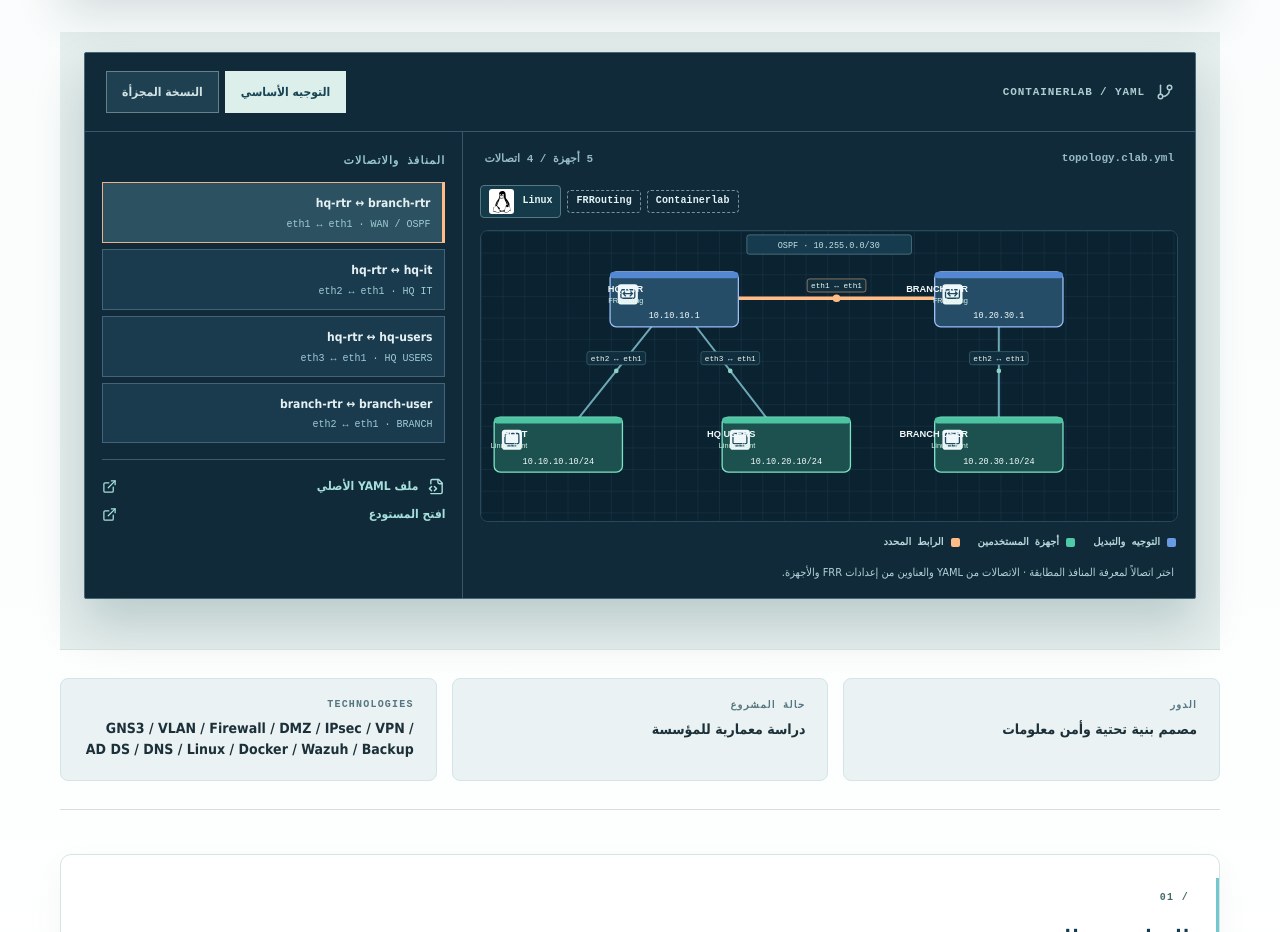
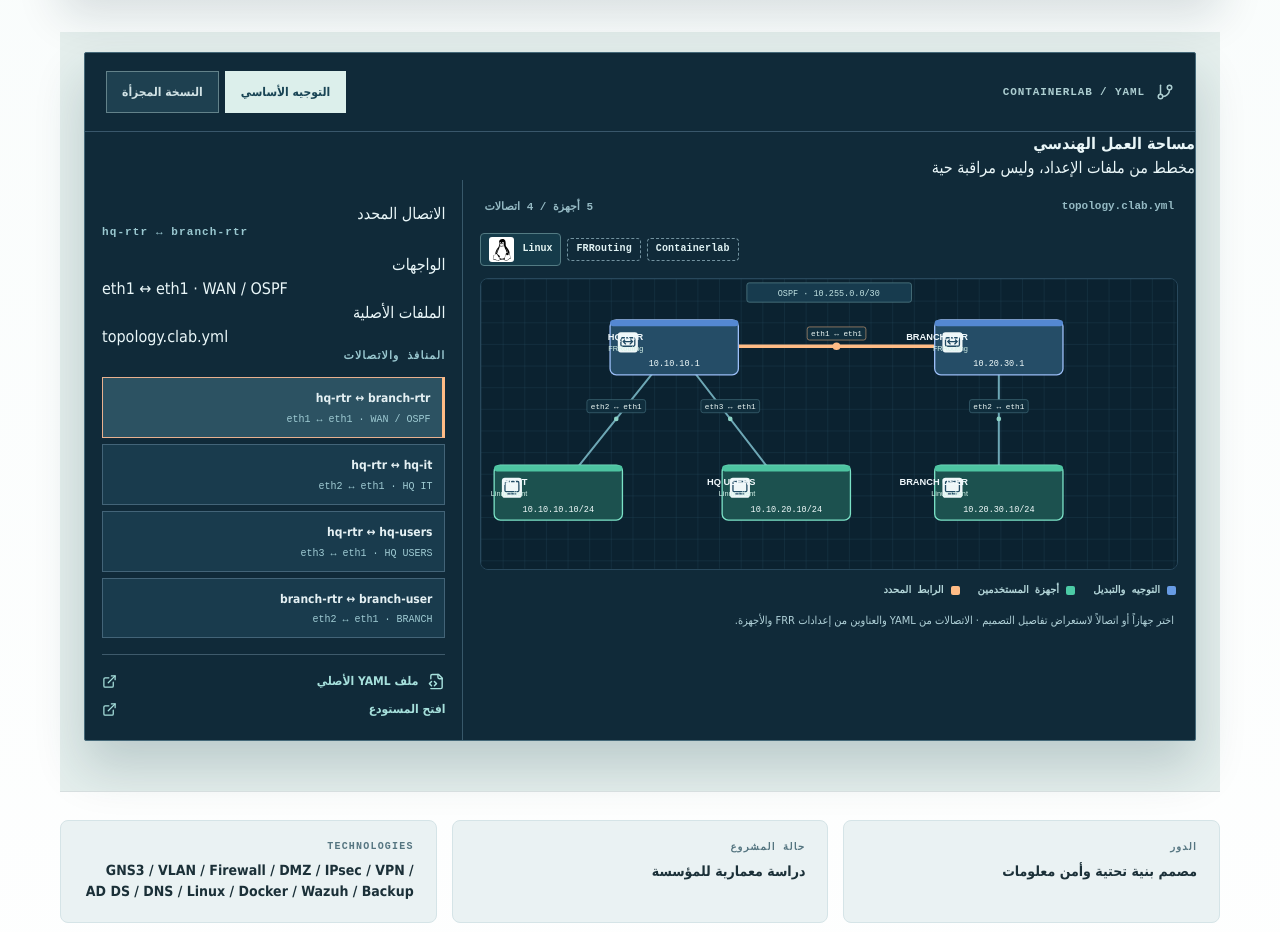
Before and after one commit to tahazitan/taha-zitane-portfolio, a Next.js app: page /ar/projects/enterprise-network-lab/ in a window 1280 px wide. Shown: the part 1306-2238 px from the top of the page. Built offline with nearby package versions, Linux system fonts and the light colour scheme.

Commit message:
feat: source-backed interactive network topology inspector

```diff
--- a/src/components/SourceTopology.tsx
+++ b/src/components/SourceTopology.tsx
@@ -1,5 +1,5 @@
 "use client";
-import {useState} from "react";
+import {useId,useState} from "react";
 import {ExternalLink,GitBranch,FileCode2} from "lucide-react";
 import TechnologyMarks from "./TechnologyMarks";
 import type {Locale} from "@/data/content";
@@ -46,6 +46,9 @@ const copy={
 export default function SourceTopology({locale,compact=false}:{locale:Locale;compact?:boolean}){
  const [mode,setMode]=useState<"base"|"secure">("base");
  const [active,setActive]=useState(0);
+ const [selectedNode,setSelectedNode]=useState<string|null>(null);
+ const rawId=useId();
+ const gridId="source-grid-"+rawId.replace(/:/g,"");
  const p=mode==="base"?base:secure,t=copy[locale];
  const nodes=new Map(p.nodes.map(n=>[n.id,n]));
  const address:Record<string,{role:string;addr:string;zone:string}>={
@@ -58,28 +61,39 @@ export default function SourceTopology({locale,compact=false}:{locale:Locale;com
   "branch-user":{role:mode==="secure"?"BRANCH / VLAN 30":"BRANCH",addr:"10.20.30.10/24",zone:"users"}
  };
  const wan=mode==="base"?"OSPF · 10.255.0.0/30":"OSPF · 172.16.255.0/30";
+ const ui={
+  en:{workspace:"ENGINEERING WORKSPACE",documentation:"CONFIGURATION-DEFINED / NOT LIVE TELEMETRY",selectDevice:"Click any device or link to inspect the architecture",device:"SELECTED EQUIPMENT",link:"SELECTED CONNECTION",ports:"Interfaces",address:"Address / segment",role:"Role",configuration:"Read source configuration",clear:"Show selected connection",source:"SOURCE OF TRUTH"},
+  fr:{workspace:"ATELIER D'INGÉNIERIE",documentation:"DÉFINI PAR LES CONFIGURATIONS / PAS DE TÉLÉMÉTRIE",selectDevice:"Sélectionnez un équipement ou une liaison pour inspecter l'architecture",device:"ÉQUIPEMENT SÉLECTIONNÉ",link:"LIAISON SÉLECTIONNÉE",ports:"Interfaces",address:"Adresse / segment",role:"Rôle",configuration:"Lire la configuration source",clear:"Afficher la liaison",source:"FICHIERS SOURCES"},
+  ar:{workspace:"مساحة العمل الهندسي",documentation:"مخطط من ملفات الإعداد، وليس مراقبة حية",selectDevice:"اختر جهازاً أو اتصالاً لاستعراض تفاصيل التصميم",device:"الجهاز المحدد",link:"الاتصال المحدد",ports:"الواجهات",address:"العنوان أو الشبكة",role:"الدور",configuration:"عرض ملف إعداد الجهاز",clear:"عرض الاتصال",source:"الملفات الأصلية"}
+ }[locale];
+ const selectedEdge=p.edges[active];
+ const device=selectedNode?address[selectedNode]:null;
+ const configPath=selectedNode==="hq-rtr"?(mode==="secure"?"secure/configs/hq/frr.conf":"configs/hq-rtr/frr.conf"):selectedNode==="branch-rtr"?(mode==="secure"?"secure/configs/branch/frr.conf":"configs/branch-rtr/frr.conf"):null;
+ const chooseEdge=(index:number)=>{setActive(index);setSelectedNode(null)};
+ const chooseNode=(id:string)=>setSelectedNode(previous=>previous===id?null:id);
 
  return <section className={"source-topology"+(compact?" source-topology-compact":"")} id={compact?undefined:"topology"} aria-labelledby={compact?undefined:"source-title"}>
   <div className="container-xl">
    {!compact&&<div className="source-heading"><span className="section-number">{t.kicker}</span><h2 id="source-title">{t.title}</h2><p>{t.intro}</p></div>}
    <div className="source-shell">
     <div className="source-bar"><div><GitBranch size={18}/><strong>CONTAINERLAB / YAML</strong></div><div className="source-switch" role="group" aria-label={t.kicker}>
-     <button type="button" aria-pressed={mode==="base"} onClick={()=>{setMode("base");setActive(0)}}>{t.a}</button>
-     <button type="button" aria-pressed={mode==="secure"} onClick={()=>{setMode("secure");setActive(0)}}>{t.b}</button>
+     <button type="button" aria-pressed={mode==="base"} onClick={()=>{setMode("base");setActive(0);setSelectedNode(null)}}>{t.a}</button>
+     <button type="button" aria-pressed={mode==="secure"} onClick={()=>{setMode("secure");setActive(0);setSelectedNode(null)}}>{t.b}</button>
     </div></div>
+    <div className="source-workspace-meta"><div><span className="source-workspace-beacon" aria-hidden="true"/><strong>{ui.workspace}</strong></div><span>{ui.documentation}</span></div>
     <div className="source-columns">
      <div className="source-figure">
       <div className="source-caption"><span>{p.file}</span><span>{p.nodes.length} {t.nodes} / {p.edges.length} {t.links}</span></div>
       <div className="source-technology"><TechnologyMarks technologies={mode==="secure"?["Containerlab","FRRouting","Linux","WireGuard"]:["Containerlab","FRRouting","Linux"]} limit={4} variant="inline"/></div>
       <svg viewBox="0 0 900 375" role="img" aria-label={p.file+" · IPv4 / "+t.config}>
        <desc>{t.intro} {t.config}</desc>
-       <defs><pattern id="yaml-grid" width="28" height="28" patternUnits="userSpaceOnUse"><path d="M28 0H0V28" fill="none" stroke="#285062" strokeWidth=".65"/></pattern></defs>
-       <rect width="900" height="375" fill="#0b2230"/><rect width="900" height="375" fill="url(#yaml-grid)"/>
+       <defs><pattern id={gridId} width="28" height="28" patternUnits="userSpaceOnUse"><path d="M28 0H0V28" fill="none" stroke="#285062" strokeWidth=".65"/></pattern></defs>
+       <rect width="900" height="375" fill="#0b2230"/><rect width="900" height="375" fill={"url(#"+gridId+")"}/>
        <rect x="344" y="5" width="213" height="25" rx="3" fill="#173b4e" stroke="#537d87"/>
        <text x="450" y="22" textAnchor="middle" fill="#c1e2e2" fontSize="11" fontFamily="monospace">{wan}</text>
-       {p.edges.map((e,i)=>{const a=nodes.get(e.a)!,b=nodes.get(e.b)!;const mx=(a.x+b.x)/2,my=(a.y+b.y)/2;return <g key={e.a+"-"+e.b}><path d={"M"+a.x+","+a.y+"L"+b.x+","+b.y} fill="none" stroke={active===i?"#ffbc86":"#6da7b5"} strokeWidth={active===i?4.6:2.6} strokeLinecap="round"/><circle cx={mx} cy={my} r={active===i?5:3} fill={active===i?"#ffbc86":"#8cd2c5"}/><rect x={mx-38} y={my-25} width="76" height="17" rx="3" fill="#102e3d" stroke={active===i?"#ffbc86":"#507e8c"} strokeWidth=".65"/><text x={mx} y={my-13} textAnchor="middle" fill="#ecf8f5" fontSize="10" fontFamily="monospace">{e.ports.split(" · ")[0]}</text><title>{e.a+" ↔ "+e.b+" · "+e.ports}</title></g>})}
-       {p.nodes.map(n=>{const m=address[n.id];const kind=n.id.endsWith("rtr")?"router":n.id.endsWith("switch")?"switch":"client";return <g key={n.id} transform={"translate("+n.x+","+n.y+")"}>
-         <rect x="-83" y="-34" width="166" height="71" rx="8" fill={m.zone==="network"?"#254d67":"#1c514f"} stroke={m.zone==="network"?"#9bbef7":"#7be2c6"} strokeWidth="1.7"/>
+       {p.edges.map((e,i)=>{const a=nodes.get(e.a)!,b=nodes.get(e.b)!;const mx=(a.x+b.x)/2,my=(a.y+b.y)/2;return <g key={e.a+"-"+e.b} className={"source-diagram-link"+(active===i&&!selectedNode?" is-inspected":"")} role="button" tabIndex={0} aria-label={e.a+" ↔ "+e.b+" · "+e.ports} aria-pressed={active===i&&!selectedNode} onClick={()=>chooseEdge(i)} onKeyDown={event=>{if(event.key==="Enter"||event.key===" "){event.preventDefault();chooseEdge(i)}}}><path d={"M"+a.x+","+a.y+"L"+b.x+","+b.y} fill="none" stroke="transparent" strokeWidth="24" strokeLinecap="round" className="source-diagram-hit"/><path d={"M"+a.x+","+a.y+"L"+b.x+","+b.y} fill="none" stroke={(active===i&&!selectedNode)||(selectedNode&&(e.a===selectedNode||e.b===selectedNode))?"#ffbc86":"#6da7b5"} strokeWidth={(active===i&&!selectedNode)||(selectedNode&&(e.a===selectedNode||e.b===selectedNode))?4.6:2.6} strokeLinecap="round"/><circle cx={mx} cy={my} r={active===i?5:3} fill={active===i?"#ffbc86":"#8cd2c5"}/><rect x={mx-38} y={my-25} width="76" height="17" rx="3" fill="#102e3d" stroke={active===i?"#ffbc86":"#507e8c"} strokeWidth=".65"/><text x={mx} y={my-13} textAnchor="middle" fill="#ecf8f5" fontSize="10" fontFamily="monospace">{e.ports.split(" · ")[0]}</text><title>{e.a+" ↔ "+e.b+" · "+e.ports}</title></g>})}
+       {p.nodes.map(n=>{const m=address[n.id];const kind=n.id.endsWith("rtr")?"router":n.id.endsWith("switch")?"switch":"client";return <g key={n.id} transform={"translate("+n.x+","+n.y+")"} className={"source-diagram-node"+(selectedNode===n.id?" is-inspected":"")} role="button" tabIndex={0} aria-label={n.label+" · "+m.addr} aria-pressed={selectedNode===n.id} onClick={()=>chooseNode(n.id)} onKeyDown={event=>{if(event.key==="Enter"||event.key===" "){event.preventDefault();chooseNode(n.id)}}}>
+         <rect x="-83" y="-34" width="166" height="71" rx="8" fill={m.zone==="network"?"#254d67":"#1c514f"} stroke={selectedNode===n.id?"#ffbc86":m.zone==="network"?"#9bbef7":"#7be2c6"} strokeWidth={selectedNode===n.id?3:1.7}/>
          <rect x="-83" y="-34" width="166" height="8" rx="4" fill={m.zone==="network"?"#5488d2":"#4dc4a1"}/>
          <rect x="-73" y="-18" width="26" height="26" rx="4" fill="#eff7f8"/>
          {kind==="router"?<g fill="none" stroke="#214b64" strokeWidth="1.7" strokeLinecap="round"><rect x="-69" y="-11" width="18" height="11" rx="2"/><path d="M-66 -6h12m-9 -3l-3 3 3 3m6 -6l3 3-3 3"/></g>:kind==="switch"?<g fill="#214b64"><rect x="-69" y="-12" width="18" height="13" rx="2"/><rect x="-66" y="-9" width="4" height="4" rx=".5" fill="#eaf4f4"/><rect x="-60" y="-9" width="4" height="4" rx=".5" fill="#eaf4f4"/><rect x="-54" y="-9" width="2" height="4" rx=".5" fill="#eaf4f4"/></g>:<g fill="none" stroke="#214b64" strokeWidth="1.7"><rect x="-69" y="-13" width="18" height="13" rx="1.5"/><path d="M-66 3h12m-6 -3v3"/></g>}
@@ -95,10 +109,21 @@ export default function SourceTopology({locale,compact=false}:{locale:Locale;com
        <span><i className="topology-key-user"/>{locale==="fr"?"Postes et VLAN":locale==="ar"?"أجهزة المستخدمين":"Endpoints / subnets"}</span>
        <span><i className="topology-key-link"/>{locale==="fr"?"Liaison sélectionnée":locale==="ar"?"الرابط المحدد":"Selected link"}</span>
       </div>
-      <p>{t.note} · {t.config}</p>
+      <p>{ui.selectDevice} · {t.config}</p>
      </div>
-     <aside className="source-aside"><h3>{t.inventory}</h3>
-      <div className="source-edges">{p.edges.map((e,i)=><button key={e.a+e.b} type="button" aria-pressed={active===i} onClick={()=>setActive(i)}><strong dir="ltr">{e.a} ↔ {e.b}</strong><small dir="ltr">{e.ports}</small></button>)}</div>
+     <aside className="source-aside">
+      <div className="source-inspector" aria-live="polite">
+       <div className="source-inspector-kicker"><span className="source-inspector-led" aria-hidden="true"/>{device?ui.device:ui.link}</div>
+       <h3 dir="ltr">{selectedNode??selectedEdge.a+" ↔ "+selectedEdge.b}</h3>
+       <dl>
+        <div><dt>{device?ui.role:ui.ports}</dt><dd dir="ltr">{device?device.role:selectedEdge.ports}</dd></div>
+        <div><dt>{device?ui.address:ui.source}</dt><dd dir="ltr">{device?device.addr:p.file}</dd></div>
+       </dl>
+       {configPath?<a className="source-inspector-config" href={repo+"/blob/main/"+configPath} target="_blank" rel="noopener noreferrer"><FileCode2 size={15}/>{ui.configuration}<ExternalLink size={13}/></a>:null}
+       {selectedNode?<button type="button" className="source-inspector-reset" onClick={()=>setSelectedNode(null)}>{ui.clear}</button>:null}
+      </div>
+      <h3>{t.inventory}</h3>
+      <div className="source-edges">{p.edges.map((e,i)=><button key={e.a+e.b} type="button" aria-pressed={active===i&&!selectedNode} onClick={()=>chooseEdge(i)}><strong dir="ltr">{e.a} ↔ {e.b}</strong><small dir="ltr">{e.ports}</small></button>)}</div>
       <div className="source-links"><a href={p.url} target="_blank" rel="noopener noreferrer"><FileCode2 size={17}/>{t.read}<ExternalLink size={15}/></a><a href={repo} target="_blank" rel="noopener noreferrer">{t.project}<ExternalLink size={15}/></a></div>
      </aside>
     </div>
```
